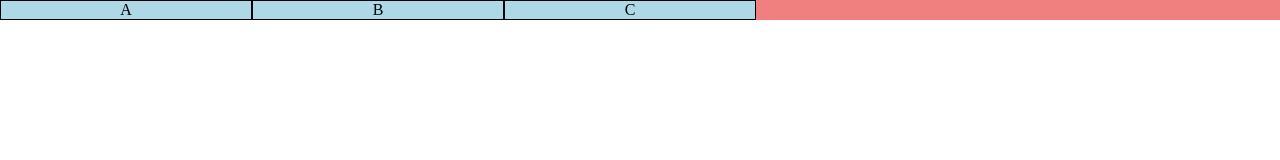
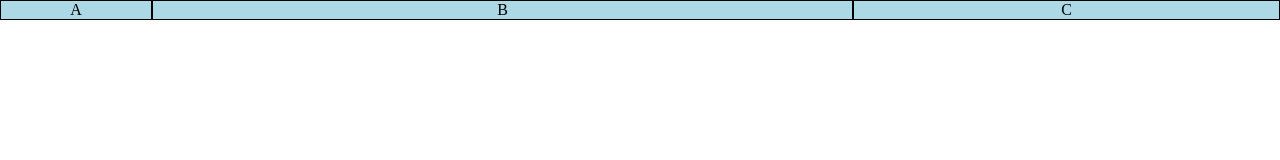
Before and after one commit to guiempregos000-blip/html-css, a plain HTML site: page exercicios/ex027/flex010/index.html in a window 1280 px wide. Drawn offline with Linux system fonts and the light colour scheme.

Commit message:
Controle do tamanho de itens flexíveis

```diff
--- a/exercicios/ex027/flex010/index.html
+++ b/exercicios/ex027/flex010/index.html
@@ -22,16 +22,35 @@
             border: 1px solid black;
             text-align: center;
 
-            flex-basis: 250px;
+            /*flex-basis: 350px;
+            flex-shrink: 1;
+            flex-grow: 1;*/
+        }
+
+        #n1 {
+            flex-basis: 150px;
+            flex-grow: 0;
+            flex-shrink: 1;
+        }
+
+        #n2{
+            flex-basis: 150px;
+            flex-grow: 2;
             flex-shrink: 0;
+        }
+
+        #n3 {
+            flex-basis: 150px;
+            flex-grow: 1;
+            flex-shrink: 2;
         }
     </style>
 </head>
 <body>
     <div class="conteiner">
-        <div class="item">A</div>
-        <div class="item">B</div>
-        <div class="item">C</div>
+        <div class="item" id="n1">A</div>
+        <div class="item" id="n2">B</div>
+        <div class="item" id="n3">C</div>
     </div>
 </body>
 </html>
```
Also changed, not shown: exercicios/ex027/flex011/index.html (added, +56 -0 lines).
